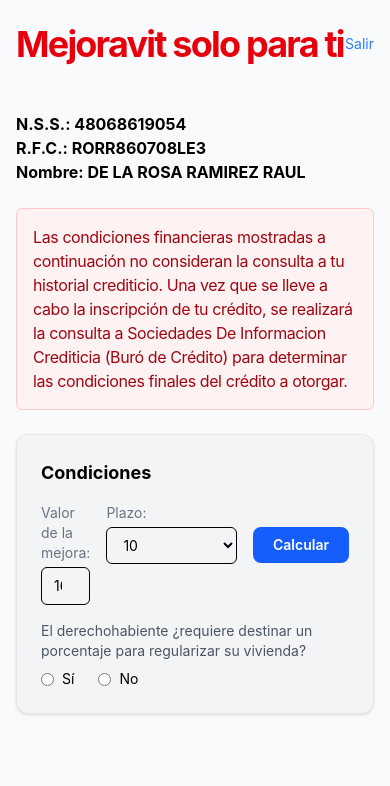
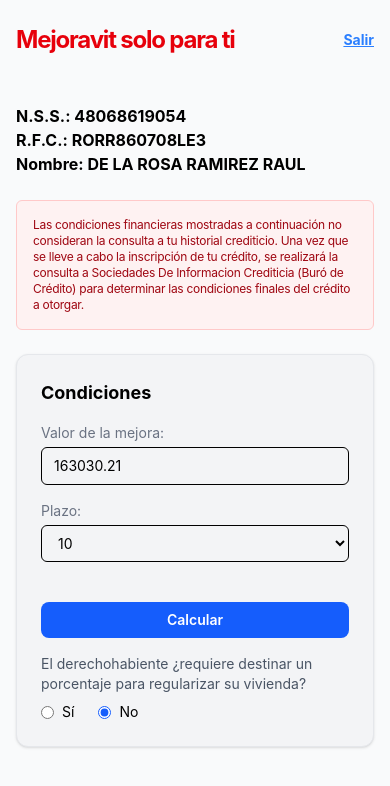
Before and after one commit to arm-code/mejoravit-tools, a React (Vite) app: page / in a window 390 px wide. Shown: the top 786 px of the page. Built offline with nearby package versions, Linux system fonts and the light colour scheme.

Commit message:
styles: fixing responsive desing

```diff
--- a/src/features/mejoravit/components/CalculatorForm.tsx
+++ b/src/features/mejoravit/components/CalculatorForm.tsx
@@ -19,15 +19,15 @@
         <div className="border border-gray-200 rounded-xl p-6 bg-gray-100 shadow-sm">
             <h2 className="font-bold text-lg mb-4">Condiciones</h2>
             <form onSubmit={handleSubmit(onSubmit)} className="space-y-4">
-                <div className="flex gap-4 items-start">
+                <div className="flex flex-col md:flex-row gap-4 items-start">
                     {/* Valor de la mejora */}
-                    <div className="flex flex-col gap-1 flex-1">
+                    <div className="flex flex-col gap-1 w-full md:w-auto">
                         <label className="text-sm text-gray-500">Valor de la mejora:</label>
                         <input
                             type="number"
                             step="0.01"
                             {...register("valorMejora", { valueAsNumber: true })}
-                            className="border rounded-md px-3 py-2 text-sm w-full focus:outline-none focus:ring-2 focus:ring-red-400"
+                            className="border rounded-md px-3  py-2 text-sm w-full focus:outline-none focus:ring-2 focus:ring-red-400"
                         />
                         {errors.valorMejora && (
                             <span className="text-xs text-red-500">{errors.valorMejora.message}</span>
@@ -35,7 +35,7 @@
                     </div>
 
                     {/* Plazo */}
-                    <div className="flex flex-col gap-1 w-36">
+                    <div className="flex flex-col gap-1 w-full md:w-[100px]">
                         <label className="text-sm text-gray-500">Plazo:</label>
                         <select
                             {...register("plazo", { valueAsNumber: true })}
@@ -49,7 +49,7 @@
 
                     <button
                         type="submit"
-                        className="mt-6 bg-blue-600 hover:bg-blue-700 text-white px-5 py-2 rounded-lg text-sm font-semibold transition-colors"
+                        className="mt-6 w-full md:w-auto bg-blue-600 hover:bg-blue-700 text-white px-5 py-2 rounded-lg text-sm font-semibold transition-colors cursor-pointer"
                     >
                         Calcular
                     </button>
@@ -65,6 +65,7 @@
                             <label key={val} className="flex items-center gap-2 text-sm cursor-pointer">
                                 <input
                                     type="radio"
+                                    defaultChecked={val === "false"}
                                     value={val}
                                     {...register("requiereRegularizacion", {
                                         setValueAs: (v) => v === "true",
--- a/src/features/mejoravit/components/DisclaimerBanner.tsx
+++ b/src/features/mejoravit/components/DisclaimerBanner.tsx
@@ -2,7 +2,7 @@
 export function DisclaimerBanner() {
     return (
         <div className="bg-red-50 border border-red-200 rounded-md p-4 text-left">
-            <p className="text-red-800 text-md tracking-tight">
+            <p className="text-red-800  text-xs md:text-base tracking-tight">
                 Las condiciones financieras mostradas a continuación no consideran la consulta a tu historial crediticio. Una vez que se lleve a cabo la inscripción de tu crédito, se realizará la consulta a Sociedades De Informacion Crediticia (Buró de Crédito) para determinar las condiciones finales del crédito a otorgar.            </p>
         </div>
     );
--- a/src/features/mejoravit/components/MejoravitPage.tsx
+++ b/src/features/mejoravit/components/MejoravitPage.tsx
@@ -10,8 +10,8 @@
         <div className="min-h-screen  bg-gray-50">
 
             <header className="flex items-center justify-between px-4 py-6 max-w-2xl mx-auto">
-                <h1 className="text-red-600 font-bold text-4xl tracking-tighter">Mejoravit solo para ti</h1>
-                <button className="text-blue-500 text-sm hover:underline">Salir</button>
+                <h1 className="text-red-600 font-bold text-2xl md:text-4xl tracking-tighter">Mejoravit solo para ti</h1>
+                <button className="text-blue-500 text-sm hover:underline underline font-bold">Salir</button>
             </header>
 
             <main className="max-w-2xl mx-auto px-4 py-6 space-y-6">
```
